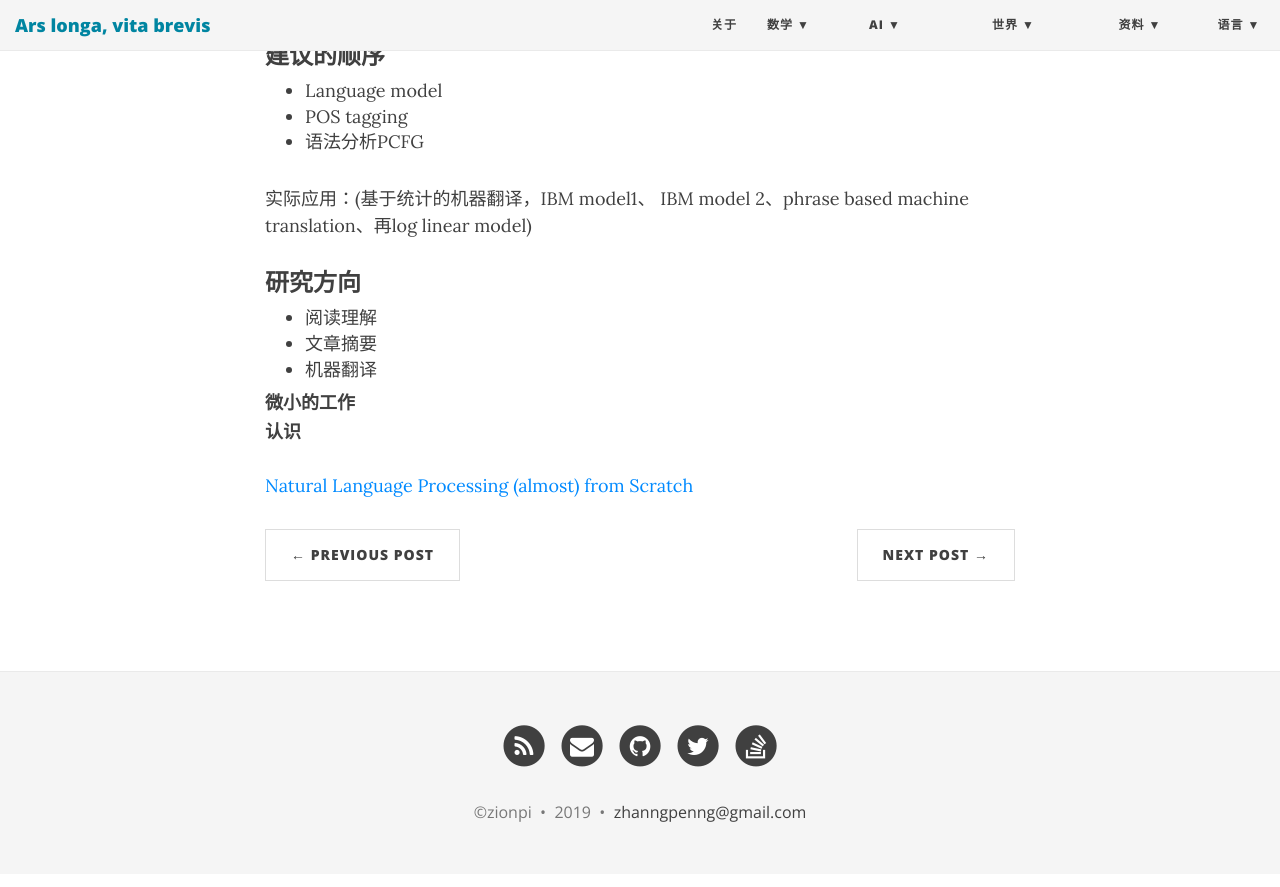
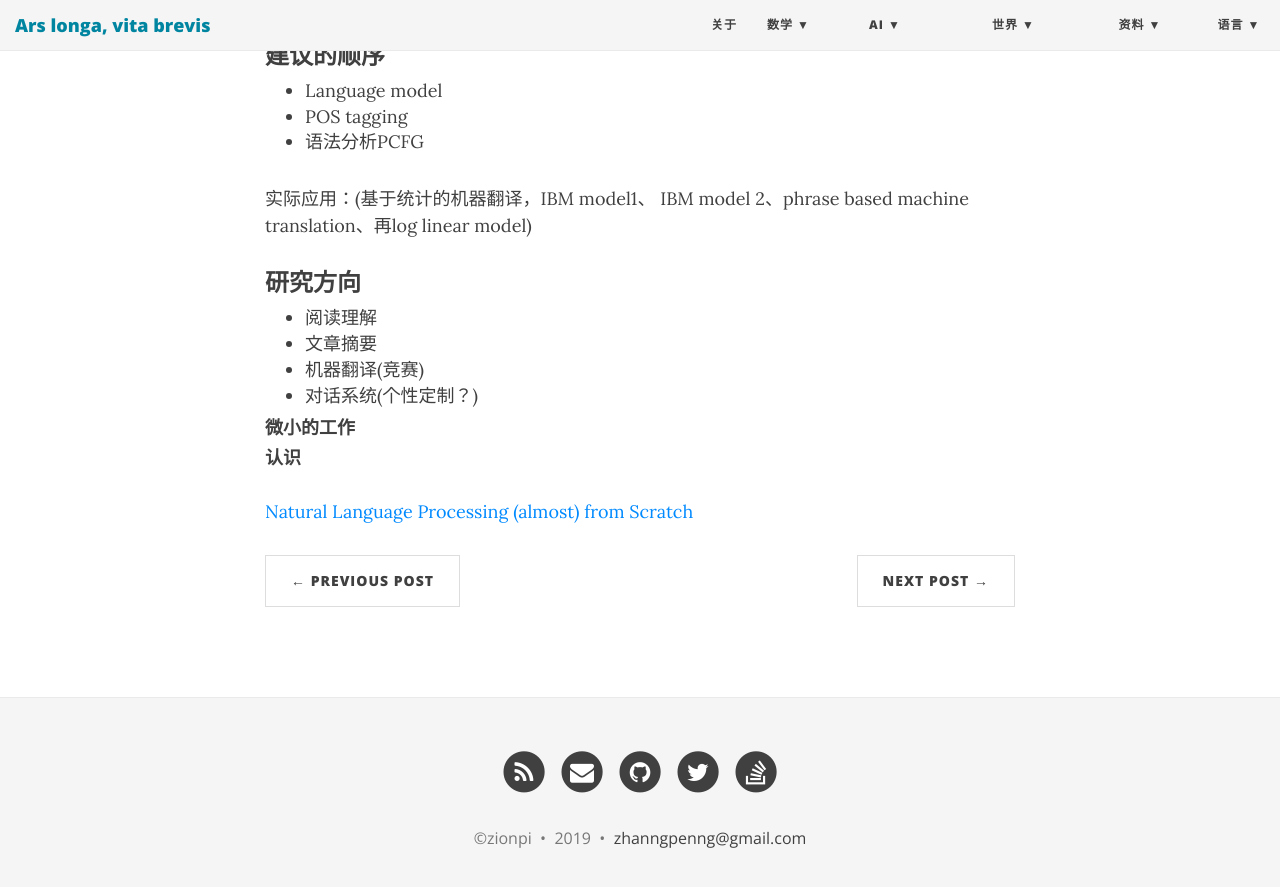
Before and after one commit to ZionPi/zionpi.github.io, a Jekyll site: the page built from _posts/2017-05-20-become-a-nlp-experter.md, in a window 1280 px wide and 900 px high, scrolled down 1864 px. Shown: the top 887 px of the window. Built offline with Jekyll 4.4.1, drawn with Linux system fonts in a browser that asks for light colours; nearby versions of some CDN libraries.

Commit message:
Update 2017-05-20-become-a-nlp-experter.md

```diff
--- a/_posts/2017-05-20-become-a-nlp-experter.md
+++ b/_posts/2017-05-20-become-a-nlp-experter.md
@@ -67,9 +67,11 @@ NLP与深度学习[Natural Language Processing with Deep Learning](https://www.y
 
   - 阅读理解
   - 文章摘要
-  - 机器翻译
+  - 机器翻译(竞赛)
+  - 对话系统(个性定制？)
 
 #### 微小的工作
+
 
 
 #### 认识
```
